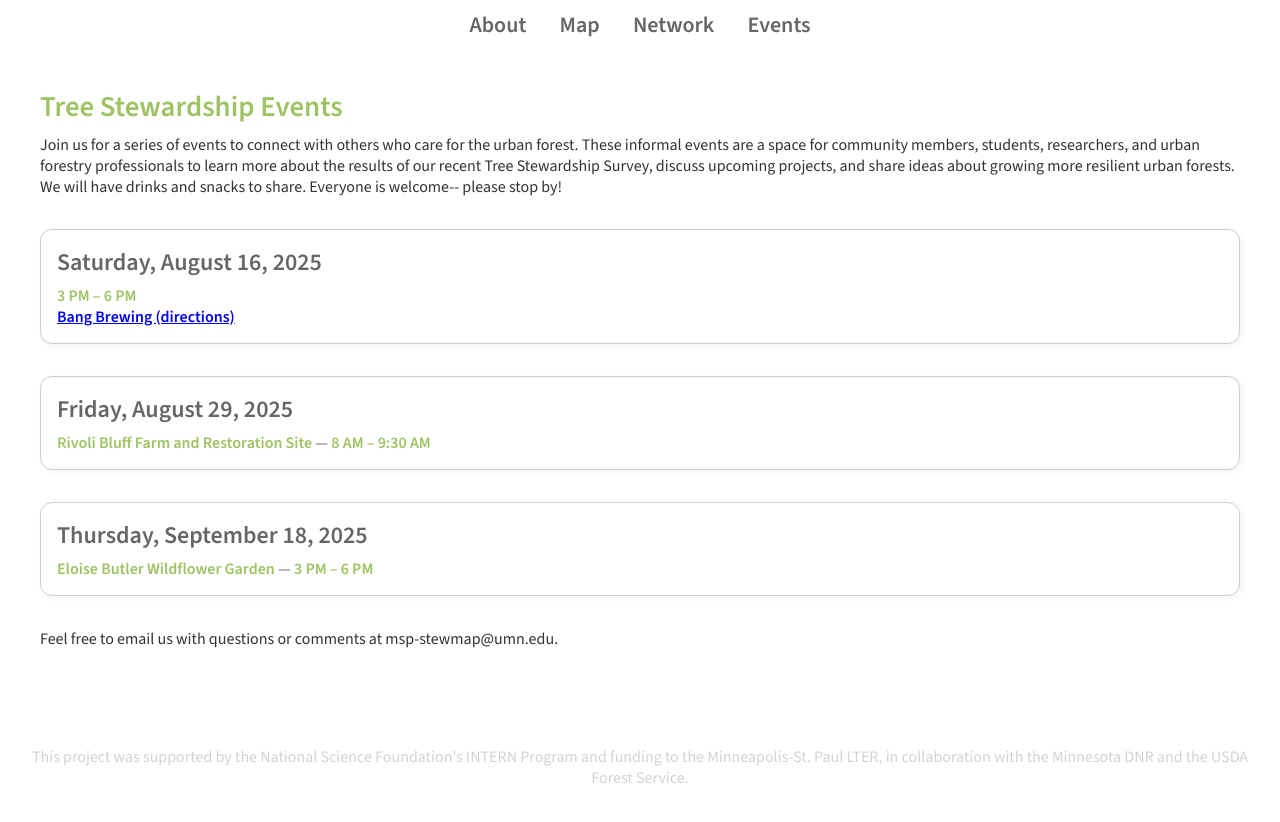
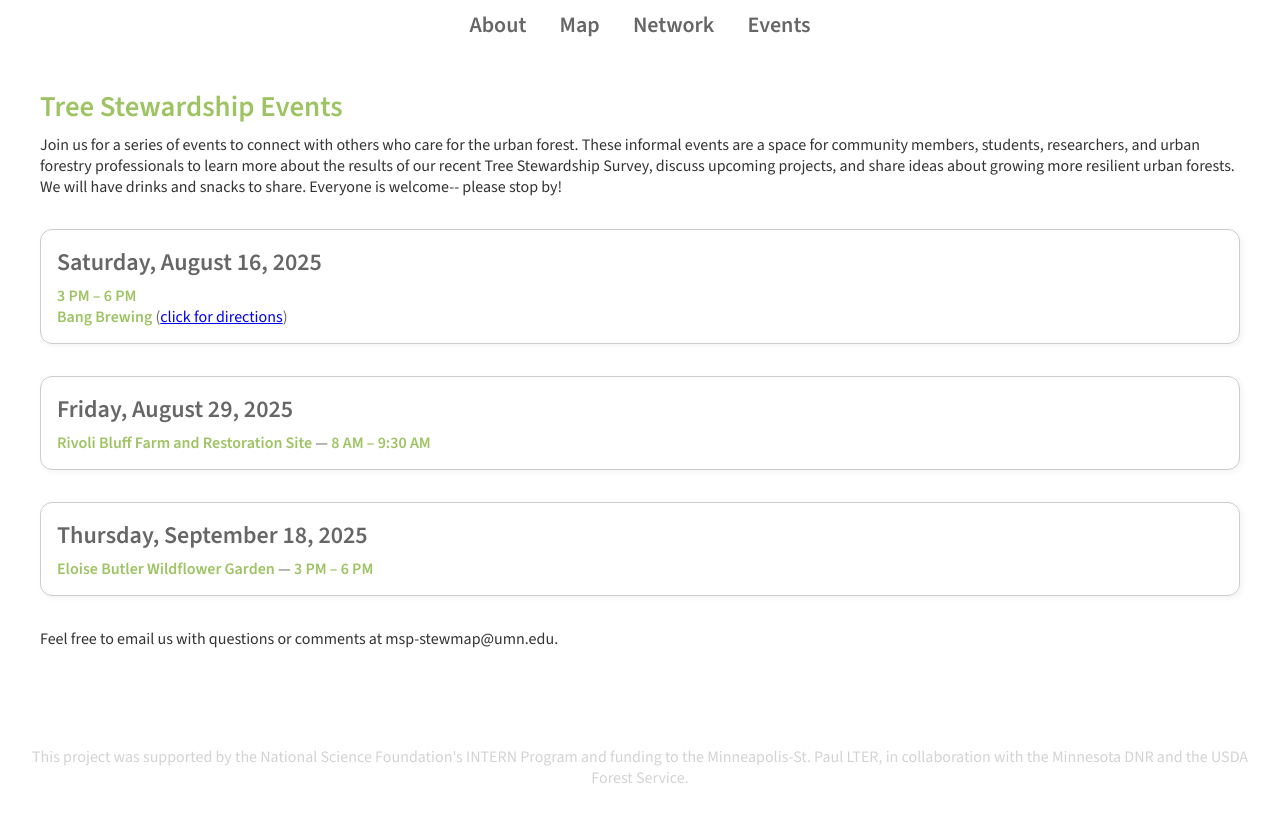
Before and after one commit to MSP-LTER/stewmap, a Jekyll site: the page built from events.md, in a window 1280 px wide. Shown: the top 822 px of the page. Built offline with Jekyll 4.4.1, drawn with Linux system fonts in a browser that asks for light colours.

Commit message:
Update events.md

```diff
--- a/events.md
+++ b/events.md
@@ -51,9 +51,8 @@ layout: default
   <div class="event-date">Saturday, August 16, 2025</div>
   <div><span class="event-highlight">3 PM – 6 PM</span></div>
   <div>
-    <span class="event-highlight">
-      <a href="https://goo.gl/maps/YOUR_LINK_HERE](https://maps.app.goo.gl/Q6T5ffedehSs1aw39" target="_blank">Bang Brewing (directions)</a>
-    </span>
+    <span class="event-highlight">Bang Brewing</span>
+    (<a href="https://goo.gl/maps/YOUR_LINK_HERE](https://maps.app.goo.gl/Q6T5ffedehSs1aw39" target="_blank">click for directions</a>)
   </div>
 </div>
 
```
